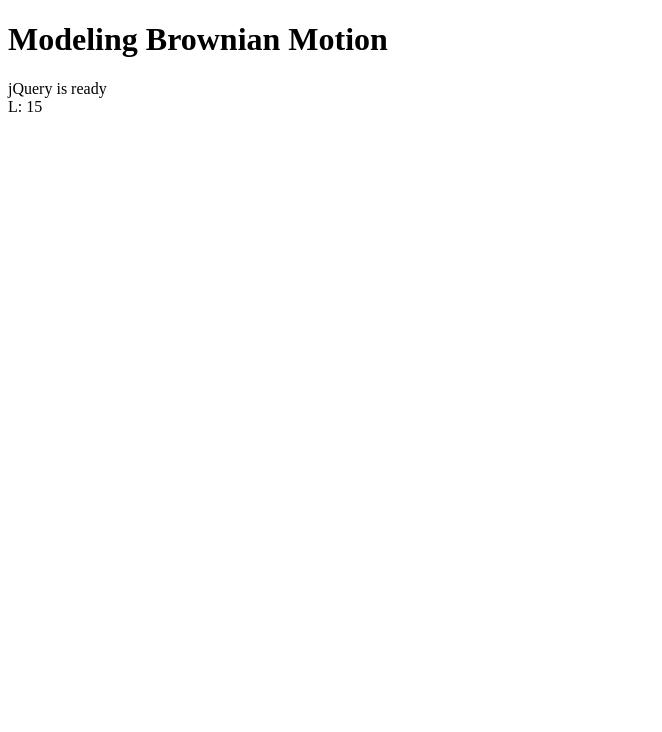
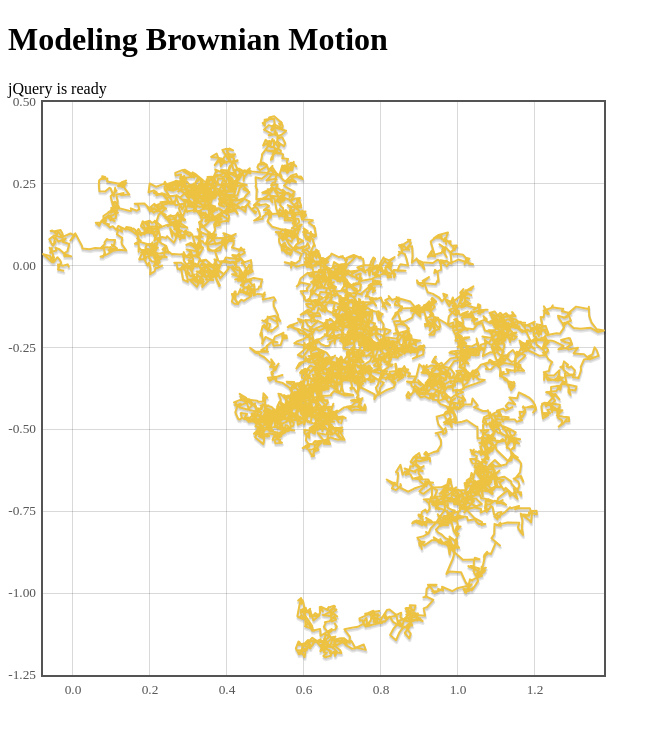
Before and after one commit to kaitlinhuben/brownian-motion, a plain HTML site: page index.html in a window 1280 px wide. Shown: the whole page, without its empty margins (0-662 px from the left). Drawn offline with Linux system fonts and the light colour scheme.

Commit message:
Continued brownian_path method completion
Plots data so far in 600x600 plot
Need to finish final for loops (flags)

```diff
--- a/index.html
+++ b/index.html
@@ -10,7 +10,7 @@
 	<h1>Modeling Brownian Motion</h1>
 	<div id="testingarea">&nbsp;</div>
 
-	<div id="plot-holder" style="width:300px; height:300px;"></div>
+	<div id="plot-holder" style="width:600px; height:600px;"></div>
 </body>
 
 <!-- load all the javascript files -->
--- a/js/main.js
+++ b/js/main.js
@@ -10,9 +10,15 @@ $(function () {
 	for(var i = 0; i < 1; i += 0.05) {
 		d1.push([i, Formula.NORMSDIST(i, true)]);
 	}*/
-
-	var result = brownian_path(0.1);
-	$("#plot-holder").html("L: " + result);
+	var result_x = brownian_path(0.2);
+	var result_y = brownian_path(0.2);
+	var toPlot = [];
+	for(var i = 1; i < result_x.length; i++) {
+		toPlot.push([result_x[i], result_y[i]]);
+	}
+	console.log(toPlot);
+	$("#plot-holder").html("bridge: " + result_x[1]);
+	$.plot($("#plot-holder"), [ toPlot ]);
 
 	function nextG(F, rho) {
 		var G = F + 1;
@@ -52,21 +58,45 @@ $(function () {
 
 		var G1=nextG(Math.pow(2, L) , 2);
 		console.log("G1: "+G1);
-		var Gseries = new Array(32);
-		for(var index = 0; index < 32; index++){
-			Gseries[index] = 0;
-		}
+		var Gseries = new Array();
+		Gseries.push(0);
+		Gseries.push(G1);
 		console.log(Gseries);
 		var numG = 0;
 
-		while(G1 < Number.POSITIVE_INFINITY ) {
+		while(G1 < Number.POSITIVE_INFINITY) {
 			numG = numG + 1;
-			Gseries[numG] = G1;
+			Gseries.push(G1);
 			console.log(Gseries);
 			F = G1;
 			G1 = nextG(F, 2);
 		}
 
-		return L;
+		//if(numG == 0) { numG = numG + 1; }
+		var K = Math.ceil(Math.log(Math.max(Gseries[numG]+1, Math.pow(2, L)))/Math.log(2));
+		var M = Math.pow(2, K);
+
+		var bridge = new Array(M);
+		bridge[0] = 0;
+		bridge[1] = Formula.NORMSINV(Math.random())/Math.sqrt(Math.pow(2, L));
+		console.log("bridge:" + bridge[1]);
+
+		for(var i = 2; i <= Math.pow(2, L); i++) {
+			bridge[i*Math.pow(2, (K-L))] = bridge[(i-1)*Math.pow(2,(K-L))] + Formula.NORMSINV(Math.random())/Math.sqrt(Math.pow(2, L));
+		}
+		console.log(bridge);
+		console.log("K:" + K + "; L: " + L);
+
+		var k1 = 1;
+		var flag = 0;
+		for(var i = L; i <= K-1; i++) {
+			for(var k = 1; k <= Math.pow(2, i) - 1; k++) {
+				if(k+Math.pow(2, i) < Gseries[k1]) {
+					flag = 1;
+				}
+			}
+		}
+		console.log("flag: " + flag);
+		return bridge;
 	}
 });
```
